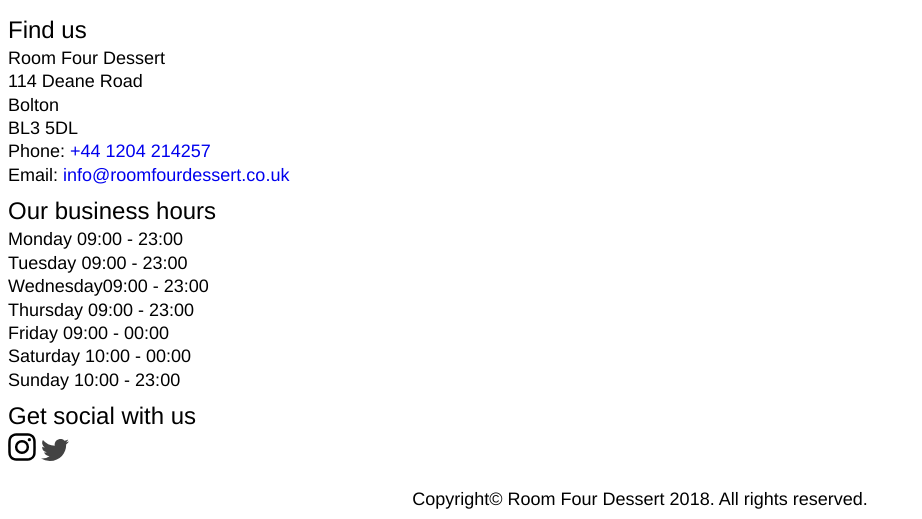
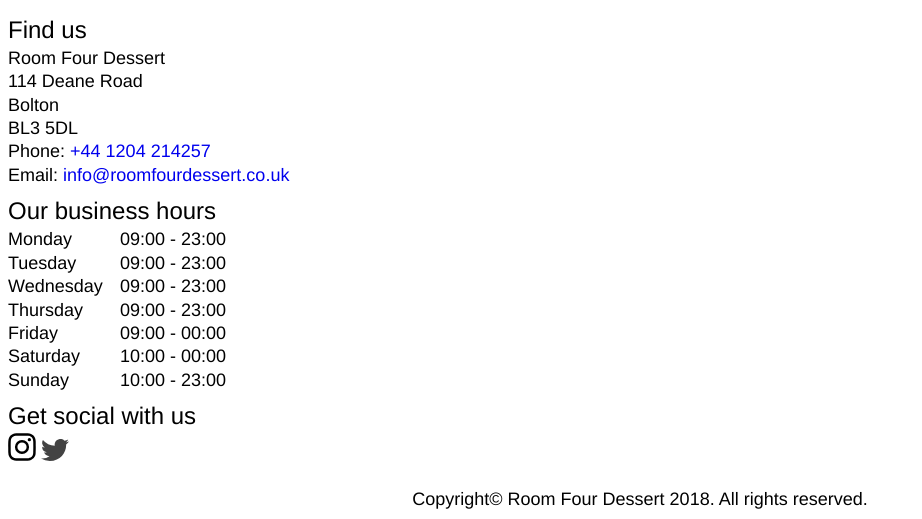
Before and after one commit to s00pGuY/RoomFourDessert, a PHP site: page /index.php in a window 1280 px wide. Shown: the part 473-992 px from the top of the page, without its empty margins (0-922 px from the left). Run offline with PHP 8.4, Linux system fonts and the light colour scheme.

Commit message:
styled business hours in footer

```diff
--- a/assets/css/style.css
+++ b/assets/css/style.css
@@ -224,6 +224,11 @@ nav ul li a {
 	margin-bottom: 0.2rem;
 }
 
+.hours span {
+	position: absolute;
+	left: 12rem;
+}
+
 .copyright {
 	padding: 0.8rem;
 	text-align: center;
```
